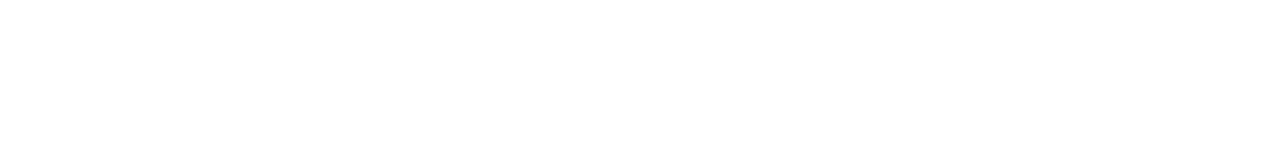
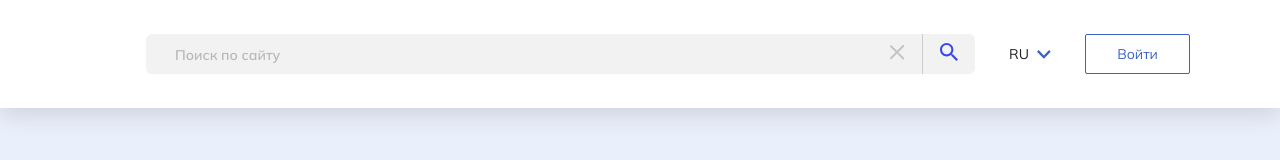
Before and after one commit to Gekolord/Marketplace, a plain HTML site: page table.html in a window 1280 px wide. Drawn offline with Linux system fonts and the light colour scheme.

Commit message:
add search, language selection and login button to header

```diff
--- a/style/table-style.css
+++ b/style/table-style.css
@@ -0,0 +1,85 @@
+* {
+    font-family: "Mulish", sans-serif;
+}
+
+body {
+    background-color: #EAEFFC;
+    margin: 0;
+}
+
+.header {
+    padding: 34px 90px;
+    background-color: #FFFFFF;
+    display: flex;
+    justify-content: flex-end;
+    align-items: center;
+    box-shadow: 0px 10px 20px 0px #0000001A;
+    gap: 34px;
+}
+
+form {
+    width: 829px;
+    height: 40px;
+    border-radius: 6px;
+    background-color: #F2F2F2;
+    display: flex;
+    align-items: center;
+    justify-content: space-between;
+    box-sizing: border-box;
+}
+
+#query {
+    all: unset;
+    margin-left: 29px ;
+    flex: 1;
+}
+
+#query::placeholder {
+    font-size: 14px;
+    font-weight: 600;
+    line-height: 19.07px;
+    color: #B9B8B8;
+}
+
+.header__buttons > *{
+    all: unset;
+    cursor: pointer;
+    height: 100%;
+    padding: 0px 17px;
+}
+
+.header__buttons {
+    display: flex;
+    align-items: center;
+    height: 100%;
+}
+
+.header__buttons-cancel-button {
+    border-right: 1px solid #CCCCCC;
+
+}
+
+select {
+    all: unset;
+    cursor: pointer;
+    font-size: 14px;
+    font-weight: 400;
+    line-height: 14px;
+    color: #222222;
+    background-image: url("/images/DropDown_arrow.svg");
+    background-repeat: no-repeat;
+    background-position: right 0 top 50%;
+}
+
+.header__login-button {
+    width: 105px;
+    height: 40px;
+    border-radius: 2px;
+    color: #1946BAD9;
+    background: none;
+    border: 1px solid #1946BAD9;
+    font-size: 14px;
+    font-weight: 400;
+    line-height: 14px;
+    cursor: pointer;
+}
--- a/table.html
+++ b/table.html
@@ -4,8 +4,34 @@
     <meta charset="UTF-8">
     <meta name="viewport" content="width=device-width, initial-scale=1.0">
     <title>Document</title>
+    <link rel="stylesheet" href="style/table-style.css">
+    <link rel="preconnect" href="https://fonts.googleapis.com">
+    <link rel="preconnect" href="https://fonts.gstatic.com" crossorigin>
+    <link href="https://fonts.googleapis.com/css2?family=Mulish:ital,wght@0,200..1000;1,200..1000&display=swap" rel="stylesheet">
 </head>
 <body>
+    <header class="header">
+        <form action="" role="search" id="form">
+            <input type="text" id="query" name="q"
+                placeholder="Поиск по сайту"
+                aria-label="Search through site content">
+            <div class="header__buttons">
+                <button class="header__buttons-cancel-button">
+                    <img src="images/Cancel_button.svg" alt="">
+                </button>
+                <button class="header__buttons-search-button">
+                    <img src="images/Magnifying_glass.svg" alt="">
+                </button>
+            </div>
+        </form>
 
+        <select name="languages" id="lang" class="header__language-selection">
+            <option value="RU">RU</option>
+            <option value="ENG">ENG</option>
+            <option value="ESP">ESP</option>
+            <option value="中国人">中国人</option>
+        </select>
+        <button class="header__login-button">Войти</button>
+    </header>
 </body>
 </html>
```
Also changed, not shown: images/Cancel_button.svg (added), images/DropDown_arrow.svg (added), images/Magnifying_glass.svg (added).
